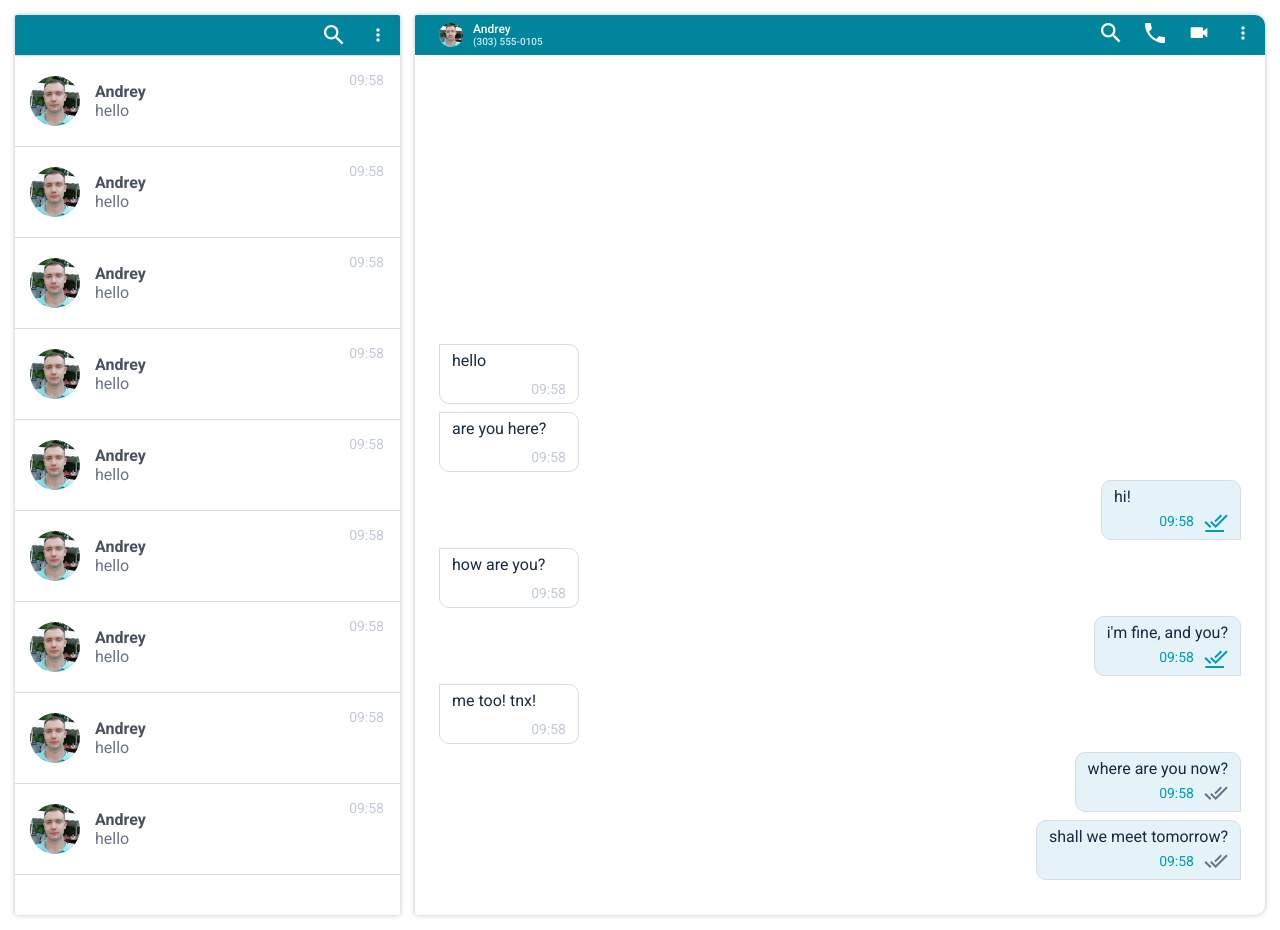
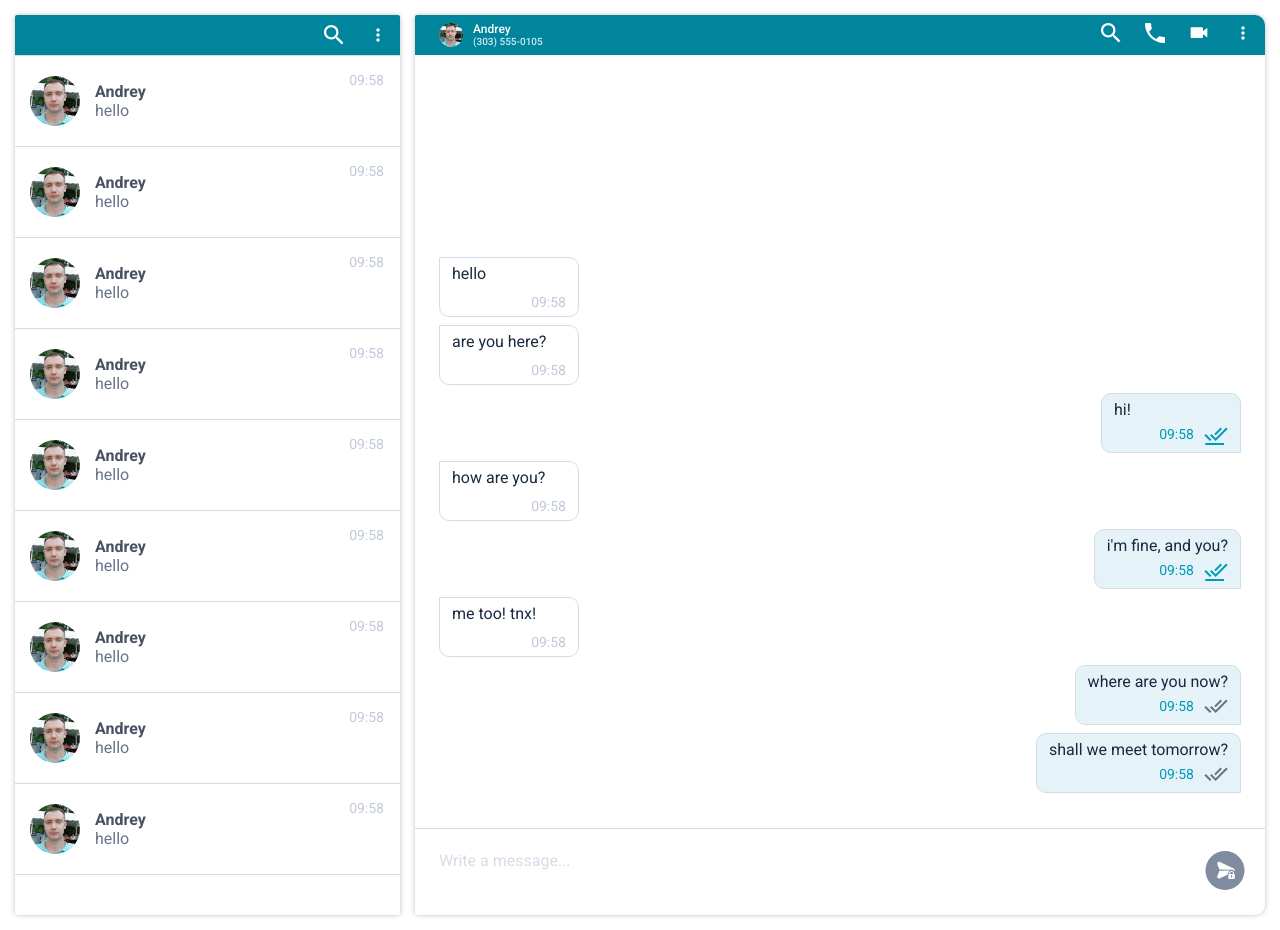
Before and after one commit to AndreyUA/chat-model, a React (Create React App) app: page / in a window 1280 px wide. Built offline with nearby package versions, Linux system fonts and the light colour scheme.

Commit message:
UI complete

```diff
--- a/src/components/Conversation/ChatMessage/ChatMessage.js
+++ b/src/components/ChatMessage/ChatMessage.js
@@ -2,8 +2,8 @@ import React from "react";
 import PropTypes from "prop-types";
 
 import "./ChatMessage.css";
-import readMessage from "../../../img/read.svg";
-import unreadMessage from "../../../img/unread.svg";
+import readMessage from "../../img/read.svg";
+import unreadMessage from "../../img/unread.svg";
 import Moment from "react-moment";
 
 const ChatMessage = ({ message: { msg, time, from, to, read } }) => {
--- a/src/components/Conversation/Conversation.js
+++ b/src/components/Conversation/Conversation.js
@@ -4,12 +4,14 @@ import PropTypes from "prop-types";
 import "./Conversation.css";
 import ConversationSearchBar from "../ConversationSearchBar/ConversationSearchBar";
 import ConversationChatBar from "../ConversationChatBar/ConversationChatBar";
+import ConversationChatInput from "../ConversationChatInput/ConversationChatInput";
 
 const Conversation = (props) => {
   return (
     <div className="Conversation">
       <ConversationSearchBar />
       <ConversationChatBar />
+      <ConversationChatInput />
     </div>
   );
 };
--- a/src/components/ConversationChatBar/ConversationChatBar.js
+++ b/src/components/ConversationChatBar/ConversationChatBar.js
@@ -2,7 +2,7 @@ import React, { Fragment } from "react";
 import PropTypes from "prop-types";
 
 import "./ConversationChatBar.css";
-import ChatMessage from "../Conversation/ChatMessage/ChatMessage";
+import ChatMessage from "../ChatMessage/ChatMessage";
 
 const CHAT = [
   { msg: "hello", time: new Date(), from: "username", to: "me", read: true },
--- /dev/null
+++ b/src/components/ConversationChatInput/ConversationChatInput.css
@@ -0,0 +1,56 @@
+.ConversationChatInput {
+  min-height: 65px;
+  width: 100%;
+  border-top: 1px solid #d7dbe6;
+}
+
+.ConversationChatInput_form {
+  width: 100%;
+  height: 100%;
+  display: flex;
+  flex-direction: row;
+  align-items: center;
+  justify-content: space-between;
+}
+
+.ConversationChatInput_form p {
+  display: block;
+  flex-grow: 2;
+  height: 100%;
+}
+
+.ConversationChatInput_text {
+  width: 100%;
+  height: 100%;
+  resize: none;
+  border: none;
+  padding: 22px 24px;
+
+  font-family: Roboto;
+  font-style: normal;
+  font-weight: 400;
+  font-size: 16px;
+  line-height: 19px;
+  color: #182a40;
+}
+
+.ConversationChatInput_text::-moz-placeholder {
+  color: #d7dbe6;
+}
+.ConversationChatInput_text::-webkit-input-placeholder {
+  color: #d7dbe6;
+}
+
+.ConversationChatInput_btn {
+  display: block;
+  padding: 0;
+  cursor: pointer;
+  background-color: inherit;
+  border: none;
+  margin: 11px 20px;
+}
+
+.ConversationChatInput_btn_pic {
+  width: 40px;
+  height: 40px;
+}
--- /dev/null
+++ b/src/components/ConversationChatInput/ConversationChatInput.js
@@ -0,0 +1,47 @@
+import React, { useState } from "react";
+import PropTypes from "prop-types";
+
+import "./ConversationChatInput.css";
+import send from "../../img/send.svg";
+
+const ConversationChatInput = (props) => {
+  const [message, setMessage] = useState("");
+
+  const submitHandler = (e) => {
+    e.preventDefault();
+
+    console.log(message);
+    setMessage("");
+  };
+
+  return (
+    <div className="ConversationChatInput">
+      <form
+        className="ConversationChatInput_form"
+        onSubmit={(e) => submitHandler(e)}
+      >
+        <p>
+          <textarea
+            className="ConversationChatInput_text"
+            onChange={(e) => setMessage(e.target.value)}
+            name="text"
+            placeholder="Write a message..."
+            value={message}
+          ></textarea>
+        </p>
+
+        <button className="ConversationChatInput_btn" type="submit">
+          <img
+            className="ConversationChatInput_btn_pic"
+            src={send}
+            alt="send-message"
+          />
+        </button>
+      </form>
+    </div>
+  );
+};
+
+ConversationChatInput.propTypes = {};
+
+export default ConversationChatInput;
--- a/src/components/UserList/UserList.css
+++ b/src/components/UserList/UserList.css
@@ -1,5 +1,6 @@
 .UserList {
-  width: 385px;
+  min-width: 385px;
+  max-width: 385px;
   height: 900px;
   box-shadow: 0px 0px 5px rgba(0, 0, 0, 0.25);
   border-radius: 2px;
```
Also changed, not shown: src/components/ChatMessage/ChatMessage.css (renamed from src/components/Conversation/ChatMessage/ChatMessage.css), src/img/send.svg (added).
